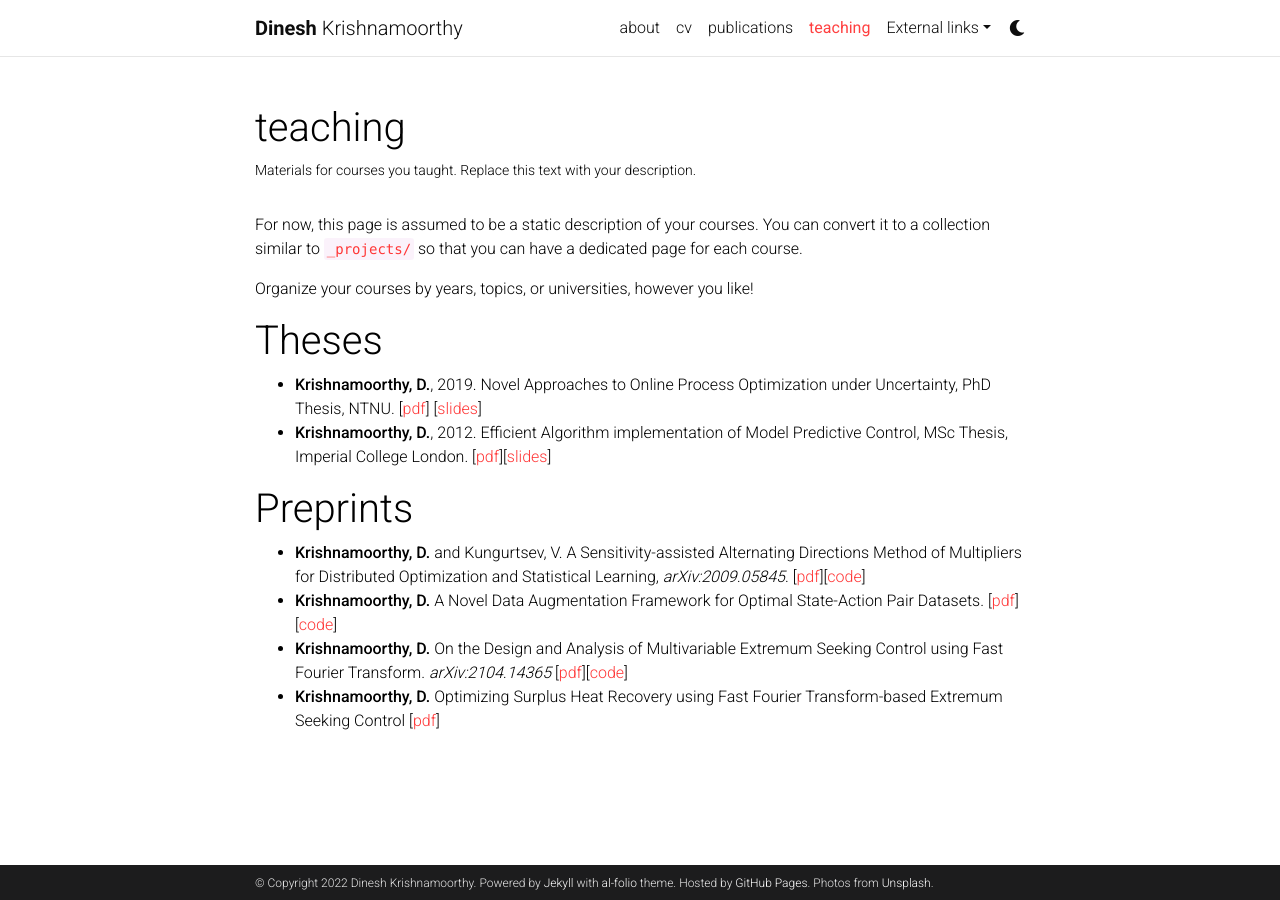
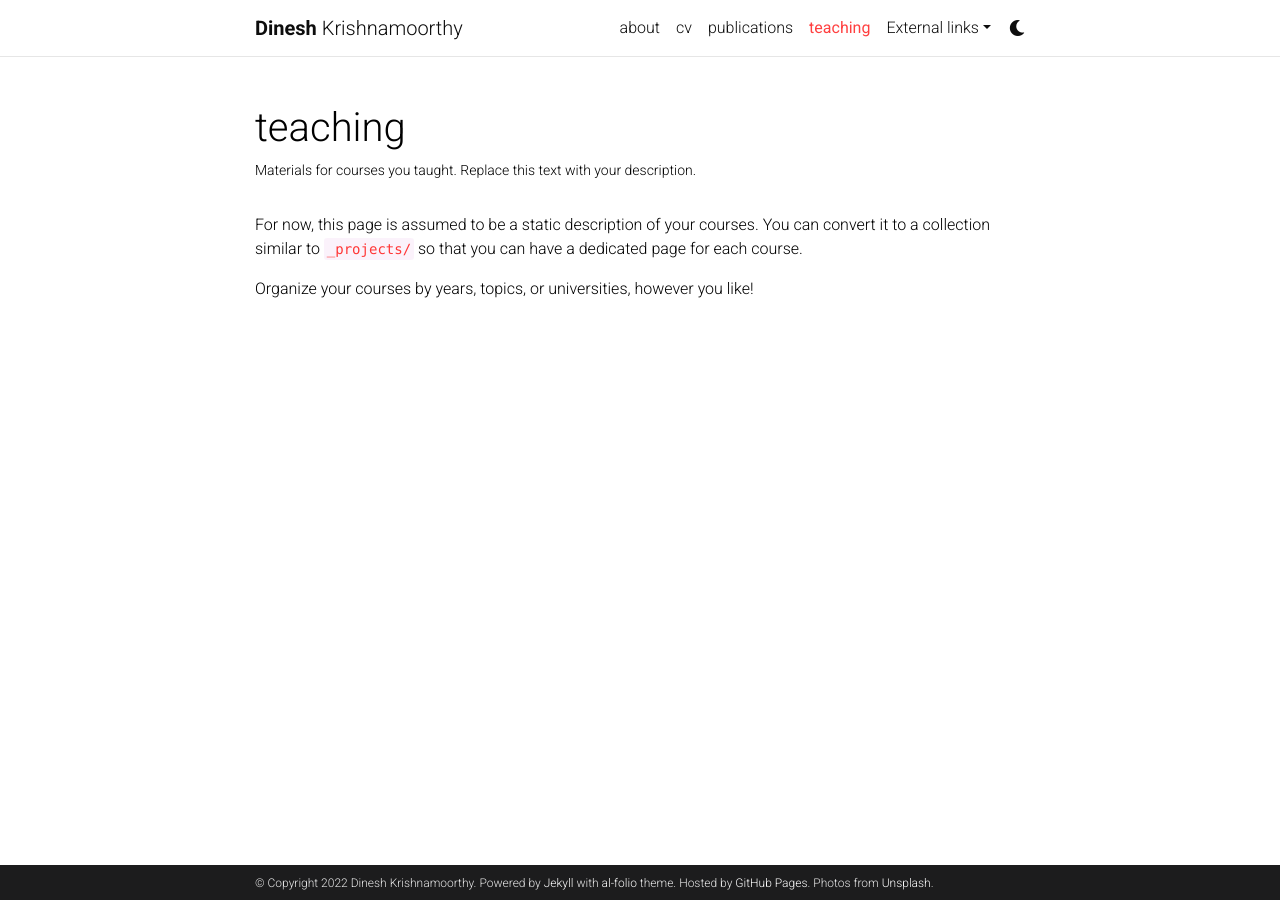
Before and after one commit to dinesh-krishnamoorthy/dinesh-krishnamoorthy.github.io, a Jekyll site: the page built from _pages/teaching.md, in a window 1280 px wide. Built offline with Jekyll 4.4.1, drawn with Linux system fonts in a browser that asks for light colours; comment, search, counter and statistics services are not loaded; a style sheet for code colours, icons or effects is not loaded.

Commit message:
Update teaching.md

```diff
--- a/_pages/teaching.md
+++ b/_pages/teaching.md
@@ -10,19 +10,3 @@ nav_order: 3
 For now, this page is assumed to be a static description of your courses. You can convert it to a collection similar to `_projects/` so that you can have a dedicated page for each course.
 
 Organize your courses by years, topics, or universities, however you like!
-
-
-
-Theses
-======
-
-* **Krishnamoorthy, D.**, 2019. Novel Approaches to Online Process Optimization under Uncertainty, PhD Thesis, NTNU. [[pdf](http://folk.ntnu.no/dineshk/Research/PhD_thesis/Thesis_Main.pdf)] [[slides](http://folk.ntnu.no/dineshk/Presentations/PhD%20defense_Dinesh.pdf)]
-* **Krishnamoorthy, D.**, 2012. Efficient Algorithm implementation of Model Predictive Control, MSc Thesis, Imperial College London. [[pdf](http://folk.ntnu.no/dineshk/Research/Krishnamoorthy_Dinesh_Effective%20Algorithm%20Implementaion%20of%20predictive%20control.pdf)][[slides](http://folk.ntnu.no/dineshk/Research/MSc%20final%20Presentation.pdf)]
-
-Preprints
-======
-
-* **Krishnamoorthy, D.** and Kungurtsev, V. A Sensitivity-assisted Alternating Directions Method of Multipliers for Distributed Optimization and Statistical Learning,  _arXiv:2009.05845_. [[pdf](https://arxiv.org/pdf/2009.05845.pdf)][[code](https://github.com/dinesh-krishnamoorthy/sADMM)]
-* **Krishnamoorthy, D.** A Novel Data Augmentation Framework for Optimal State-Action Pair Datasets. [[pdf](https://www.dropbox.com/s/3thpzseo9r6is9m/main_DataAug.pdf?dl=0)][[code](https://github.com/dinesh-krishnamoorthy/Sensitivity-DataAugmentation/tree/main/InvertedPendulum)]
-* **Krishnamoorthy, D.** On the Design and Analysis of Multivariable Extremum Seeking Control using Fast Fourier Transform. _arXiv:2104.14365_ [[pdf](https://arxiv.org/pdf/2104.14365.pdf)][[code](https://github.com/dinesh-krishnamoorthy/Extremum-Seeking-FFT)]
-* **Krishnamoorthy, D.** Optimizing Surplus Heat Recovery using Fast Fourier Transform-based Extremum Seeking Control [[pdf]([https://www.dropbox.com/s/xjjk6meiezq19fy/District_Heating_FFT.pdf?dl=0](https://www.dropbox.com/s/81k76mnhynlmxi5/District_Heating_FFT.pdf?dl=0))]
```
